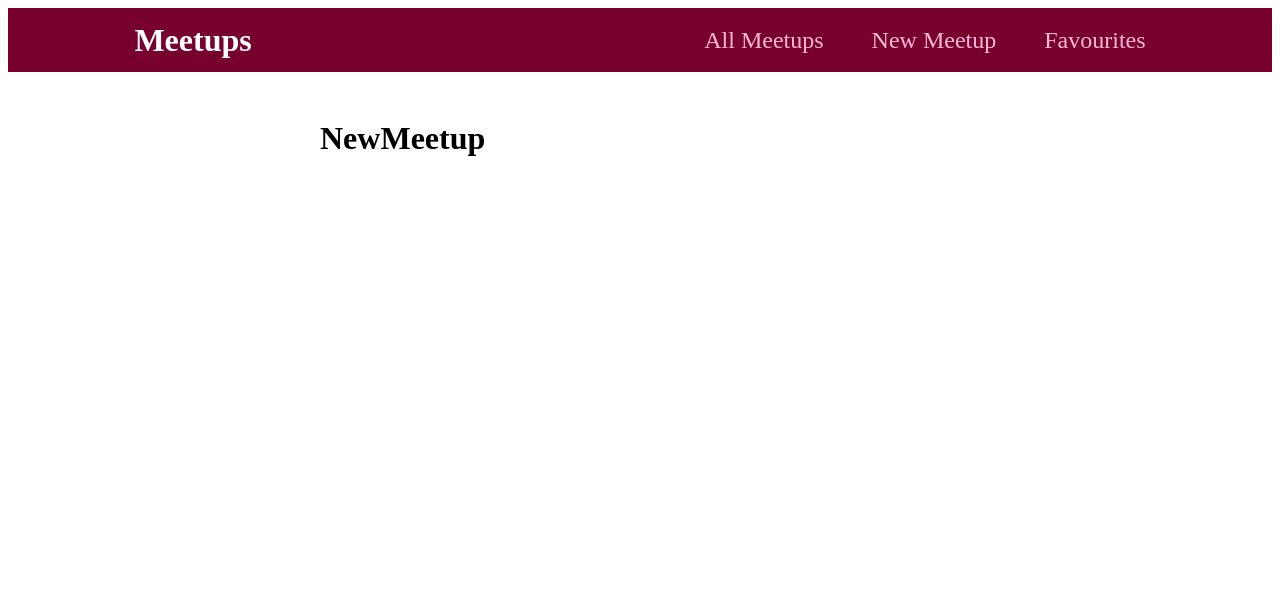
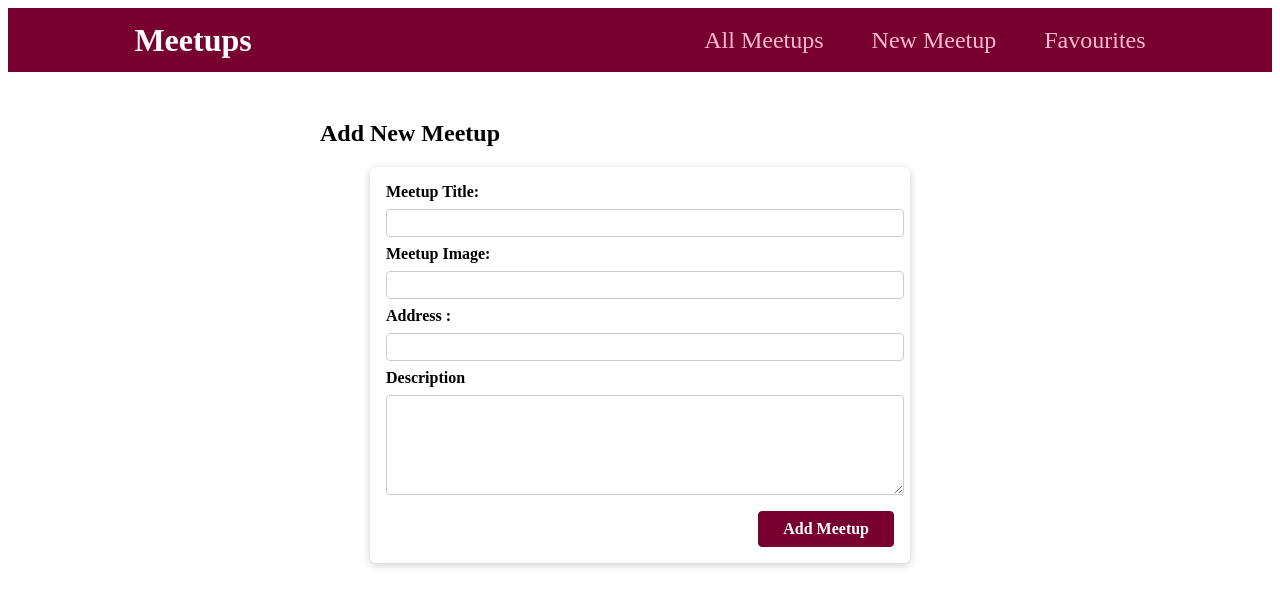
Before and after one commit to uzairafridi00/react-learning, a React (Create React App) app in the folder meetup-app/: page /new-meetup in a window 1280 px wide. Shown: the top 606 px of the page. Built offline with nearby package versions, Linux system fonts and the light colour scheme.

Commit message:
New Meetup Form Created

```diff
--- /dev/null
+++ b/meetup-app/src/components/meetups/NewMeetupForm.js
@@ -0,0 +1,34 @@
+import React from "react";
+
+import Card from "../ui/Card";
+import classes from "./NewMeetupForm.module.css";
+
+function NewMeetupForm() {
+  return (
+    <Card>
+      <form className={classes.form}>
+        <div className={classes.control}>
+          <label htmlFor="title">Meetup Title: </label>
+          <input type="text" id="title" required />
+        </div>
+        <div className={classes.control}>
+          <label htmlFor="image">Meetup Image: </label>
+          <input type="url" id="image" required />
+        </div>
+        <div className={classes.control}>
+          <label htmlFor="address">Address : </label>
+          <input type="text" id="address" required />
+        </div>
+        <div className={classes.control}>
+          <label htmlFor="description">Description </label>
+          <textarea rows="5" id="description" required></textarea>
+        </div>
+        <div className={classes.actions}>
+          <button type="button">Add Meetup</button>
+        </div>
+      </form>
+    </Card>
+  );
+}
+
+export default NewMeetupForm;
--- /dev/null
+++ b/meetup-app/src/components/meetups/NewMeetupForm.module.css
@@ -0,0 +1,45 @@
+.form {
+  padding: 1rem;
+}
+
+.control {
+  margin-bottom: 0.5rem;
+}
+
+.control label {
+  display: block;
+  font-weight: bold;
+  margin-bottom: 0.5rem;
+}
+
+.control input,
+.control textarea {
+  display: block;
+  font: inherit;
+  border-radius: 4px;
+  border: 1px solid #ccc;
+  padding: 0.25rem;
+  width: 100%;
+}
+
+.actions {
+  margin-top: 1rem;
+  text-align: right;
+}
+
+.actions button {
+  font: inherit;
+  cursor: pointer;
+  background-color: #77002e;
+  color: white;
+  padding: 0.5rem 1.5rem;
+  border: 1px solid #77002e;
+  border-radius: 4px;
+  font-weight: bold;
+}
+
+.actions button:hover,
+.actions button:active {
+  background-color: #a50e48;
+  border-color: #a50e48;
+}
--- a/meetup-app/src/pages/NewMeetup.js
+++ b/meetup-app/src/pages/NewMeetup.js
@@ -1,10 +1,14 @@
 import React from "react";
+import NewMeetupForm from "../components/meetups/NewMeetupForm";
 
 function NewMeetup() {
   return (
-    <div>
-      <h1>NewMeetup</h1>
-    </div>
+    <>
+      <section>
+        <h1>Add New Meetup</h1>
+        <NewMeetupForm />
+      </section>
+    </>
   );
 }
 
```
